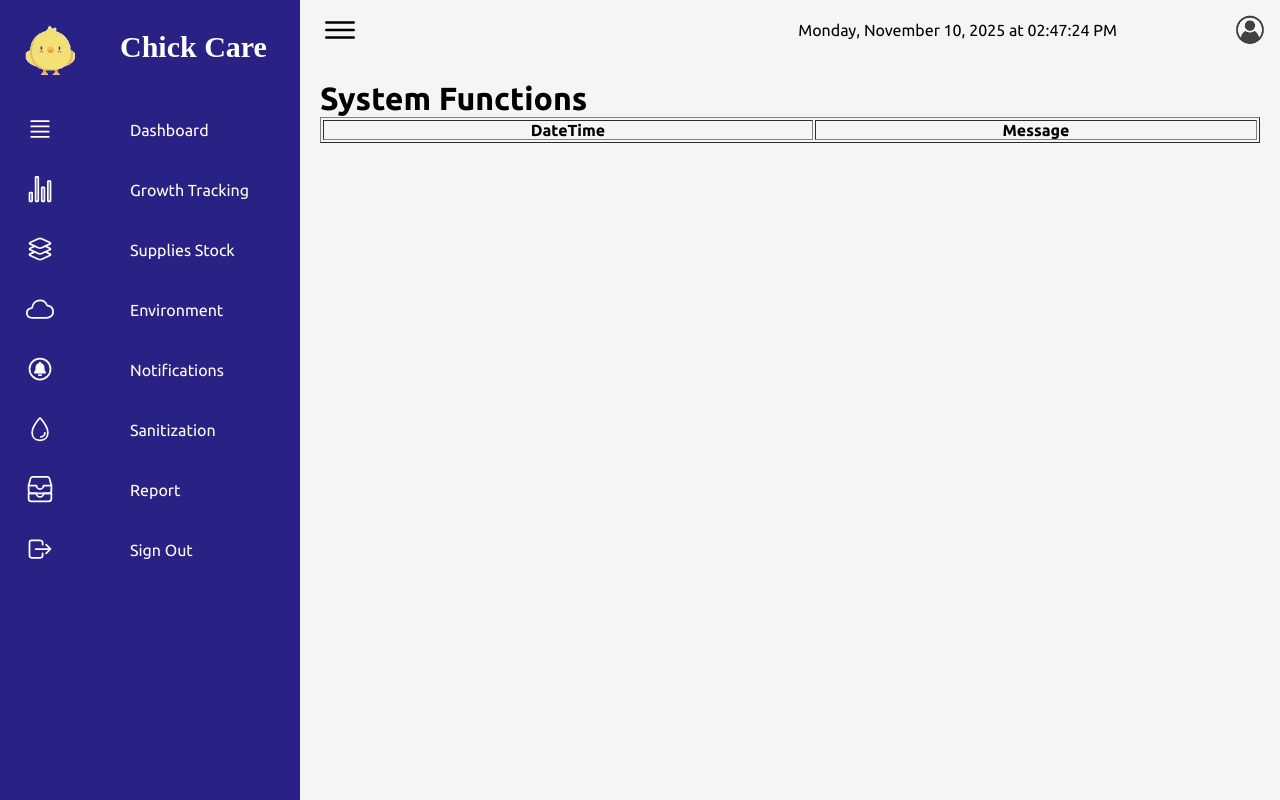
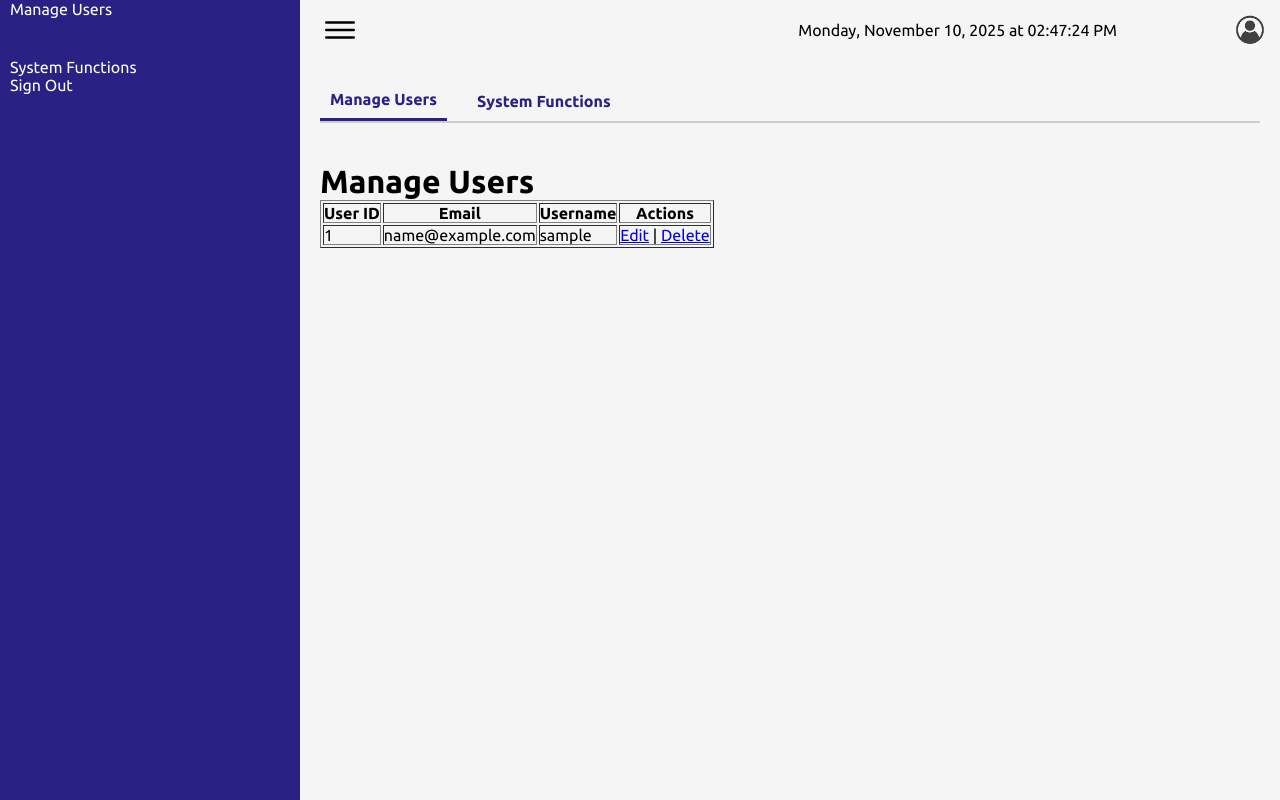
Before and after one commit to dexteranabella-byte/chickencaresystem, a Flask app: template templates/admin-dashboard.html in a window 1280 px wide; the page is wider, and only the part inside the window is pictured. Run offline with Flask 3, Linux system fonts and the light colour scheme; the template is opened without the code that fills it: most values are stand-ins (such as "Sample title", 1, 10 or a date in 2020); lists and menus that the app fills with data are empty; some libraries are stand-ins or nearby versions.

Commit message:
Update admin-dashboard.html

```diff
--- a/templates/admin-dashboard.html
+++ b/templates/admin-dashboard.html
@@ -4,101 +4,52 @@
   <meta charset="UTF-8">
   <title>Admin Dashboard | Chick Care</title>
   <link rel="stylesheet" href="{{ url_for('static', filename='css/style.css') }}">
+  <style>
+    /* Minimal custom styles for admin tab navigation */
+    .admin-tabs {
+      margin: 20px;
+    }
+    .admin-tabs ul {
+      list-style: none;
+      display: flex;
+      padding: 0;
+      margin: 0;
+      border-bottom: 2px solid #ccc;
+    }
+    .admin-tabs ul li {
+      margin-right: 20px;
+    }
+    .admin-tabs ul li a {
+      text-decoration: none;
+      color: var(--blue);
+      font-weight: bold;
+      padding: 10px;
+      display: block;
+    }
+    .admin-tabs ul li a.active {
+      border-bottom: 3px solid var(--blue);
+    }
+    .tab-content {
+      display: none;
+      padding: 20px;
+    }
+    .tab-content.active {
+      display: block;
+    }
+  </style>
 </head>
 <body>
   <div class="container">
-
     <div class="navigation">
       <ul>
         <li>
-                <a href="#">
-                    <span class="icon">
-                        <img src="{{ url_for('static', filename='imgs/CC.png') }}">
-                    </span>
-                    <span class="title1">Chick Care</span>
-                </a>
+          <a href="#manageUsers" class="tab-link active">Manage Users</a>
         </li>
         <li>
-                <a href="/main_dashboard">
-                    <span class="icon">
-                        <ion-icon name="reorder-four-outline"></ion-icon>
-                    </span>
-                    <span class="title">Dashboard</span>
-                </a>
+          <a href="#systemFunctions" class="tab-link">System Functions</a>
         </li>
         <li>
-                <a href="/webcam">
-                    <span class="icon">
-                        <ion-icon name="stats-chart-outline"></ion-icon>
-                    </span>
-                    <span class="title">Growth Tracking</span>
-                </a>
-            </li>
-            <li>
-                <a href="/feeding">
-                    <span class="icon">
-                        <ion-icon name="layers-outline"></ion-icon>
-                    </span>
-                    <span class="title">Supplies Stock</span>
-                </a>
-            </li>
-            <li>
-                <a href="/environment">
-                    <span class="icon">
-                        <ion-icon name="cloudy-outline"></ion-icon>
-                    </span>
-                    <span class="title">Environment</span>
-                </a>
-            </li>
-            <li>
-                <a href="/dashboard">
-                    <span class="icon">
-                        <ion-icon name="notifications-circle-outline"></ion-icon>
-                    </span>
-                    <span class="title">Notifications</span>
-                </a>
-            </li>
-            <li>
-                <a href="/sanitization">
-                    <span class="icon">
-                        <ion-icon name="water-outline"></ion-icon>
-                    </span>
-                    <span class="title">Sanitization</span>
-                </a>
-            </li>
-
-            {% if session['role'] == 'admin' or session['role'] == 'superadmin' %}
-            <li class="active"> <a href="{{ url_for('admin_dashboard') }}">
-                    <span class="icon">
-                        <ion-icon name="cog-outline"></ion-icon>
-                    </span>
-                    <span class="title">Admin Dashboard</span>
-                </a>
-            </li>
-            <li> <a href="{{ url_for('manage_users') }}">
-                    <span class="icon">
-                        <ion-icon name="people-outline"></ion-icon>
-                    </span>
-                    <span class="title">Manage Users</span>
-                </a>
-            </li>
-            {% endif %}
-
-            <li>
-                <a href="/report">
-                    <span class="icon">
-                        <ion-icon name="file-tray-stacked-outline"></ion-icon>
-                    </span>
-                    <span class="title">Report</span>
-                </a>
-            </li>
-            <li>
-                <a href="{{ url_for('logout') }}">
-                    <span class="icon">
-                        <ion-icon name="log-out-outline"></ion-icon>
-                    </span>
-                    <span class="title">Sign Out</span>
-                </a>
+          <a href="{{ url_for('logout') }}">Sign Out</a>
         </li>
       </ul>
     </div>
@@ -120,10 +71,47 @@
         </div>
       </div>
 
-        <div class="details" style="padding: 20px;">
+      <div class="admin-tabs">
+        <ul>
+          <li><a href="#manageUsers" class="tab-link active">Manage Users</a></li>
+          <li><a href="#systemFunctions" class="tab-link">System Functions</a></li>
+        </ul>
+      </div>
+
+      <div id="manageUsers" class="tab-content active">
+        <h1>Manage Users</h1>
+        <div id="table-users">
+          <table border="1">
+            <thead>
+              <tr>
+                <th>User ID</th>
+                <th>Email</th>
+                <th>Username</th>
+                <th>Actions</th>
+              </tr>
+            </thead>
+            <tbody>
+              {% for user in users %}
+              <tr>
+                  <td>{{ user.id }}</td>
+                  <td>{{ user.email }}</td>
+                  <td>{{ user.username }}</td>
+                  <td>
+                      <a href="#">Edit</a> | <a href="#">Delete</a>
+                  </td>
+              </tr>
+              {% else %}
+              <tr><td colspan="4">No users found.</td></tr>
+              {% endfor %}
+            </tbody>
+          </table>
+        </div>
+      </div>
+
+      <div id="systemFunctions" class="tab-content">
         <h1>System Functions</h1>
         <div id="table-system">
-                <table border="1" style="width: 100%;">
+          <table border="1">
             <thead>
               <tr>
                 <th>DateTime</th>
@@ -131,18 +119,47 @@
               </tr>
             </thead>
             <tbody>
+              {% for item in recent_activity %}
+              <tr>
+                  <td>{{ item.datetime.strftime('%Y-%m-%d %H:%M:%S') }}</td>
+                  <td>
+                      Sensor Update: Temp={{ item.temperature }}C,
+                      Humidity={{ item.humidity }}%,
+                      Ammonia={{ item.ammonia }}
+                  </td>
+              </tr>
+              {% else %}
+              <tr><td colspan="2">No recent activity found.</td></tr>
+              {% endfor %}
             </tbody>
           </table>
         </div>
       </div>
 
-    </div> </div> <script type="module" src="https://unpkg.com/ionicons@5.5.2/dist/ionicons/ionicons.esm.js"></script>
+    </div>
+  </div>
+
+  <script type="module" src="https://unpkg.com/ionicons@5.5.2/dist/ionicons/ionicons.esm.js"></script>
   <script nomodule src="https://unpkg.com/ionicons@5.5.2/dist/ionicons/ionicons.js"></script>
+  <script src="{{ url_for('static', filename='js/main.js') }}" defer></script>
+  <script>
+    // JavaScript for admin tab switching
+    const tabLinks = document.querySelectorAll('.tab-link');
+    const tabContents = document.querySelectorAll('.tab-content');
 
-  <script src="{{ url_for('static', filename='js/main.js') }}" defer></script>
+    tabLinks.forEach(link => {
+      link.addEventListener('click', function(e) {
+        e.preventDefault();
+        // Remove active class from all tab links and contents
+        tabLinks.forEach(link => link.classList.remove('active'));
+        tabContents.forEach(content => content.classList.remove('active'));
 
-  <script>
-    // Tab switching script is removed (no longer needed)
+        // Add active class to the clicked tab and its corresponding content
+        this.classList.add('active');
+        const target = this.getAttribute('href');
+        document.querySelector(target).classList.add('active');
+      });
+    });
 
     // --- Real-time Date and Time Display ---
     document.addEventListener('DOMContentLoaded', function() {
```
Lines whose indentation alone changed are shown as unchanged.
